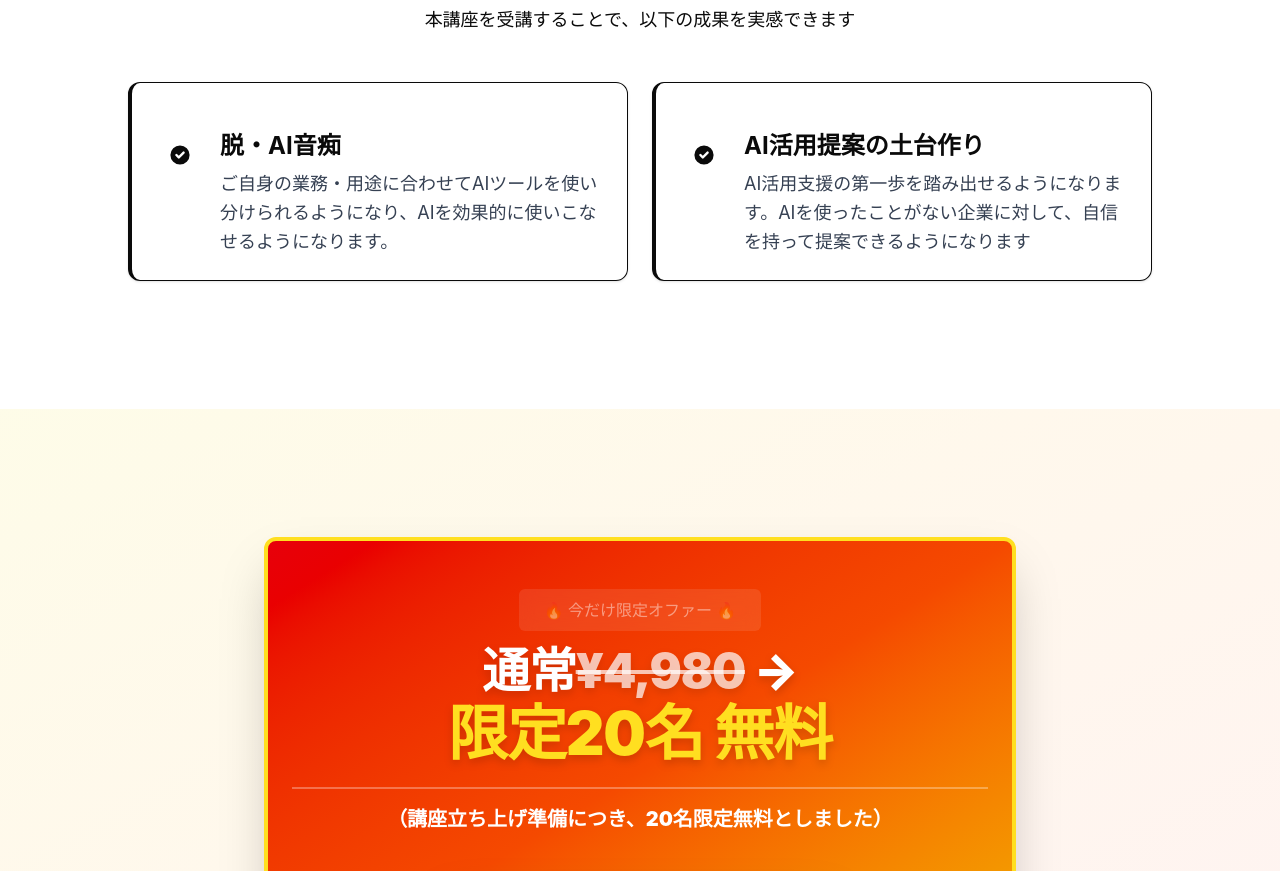
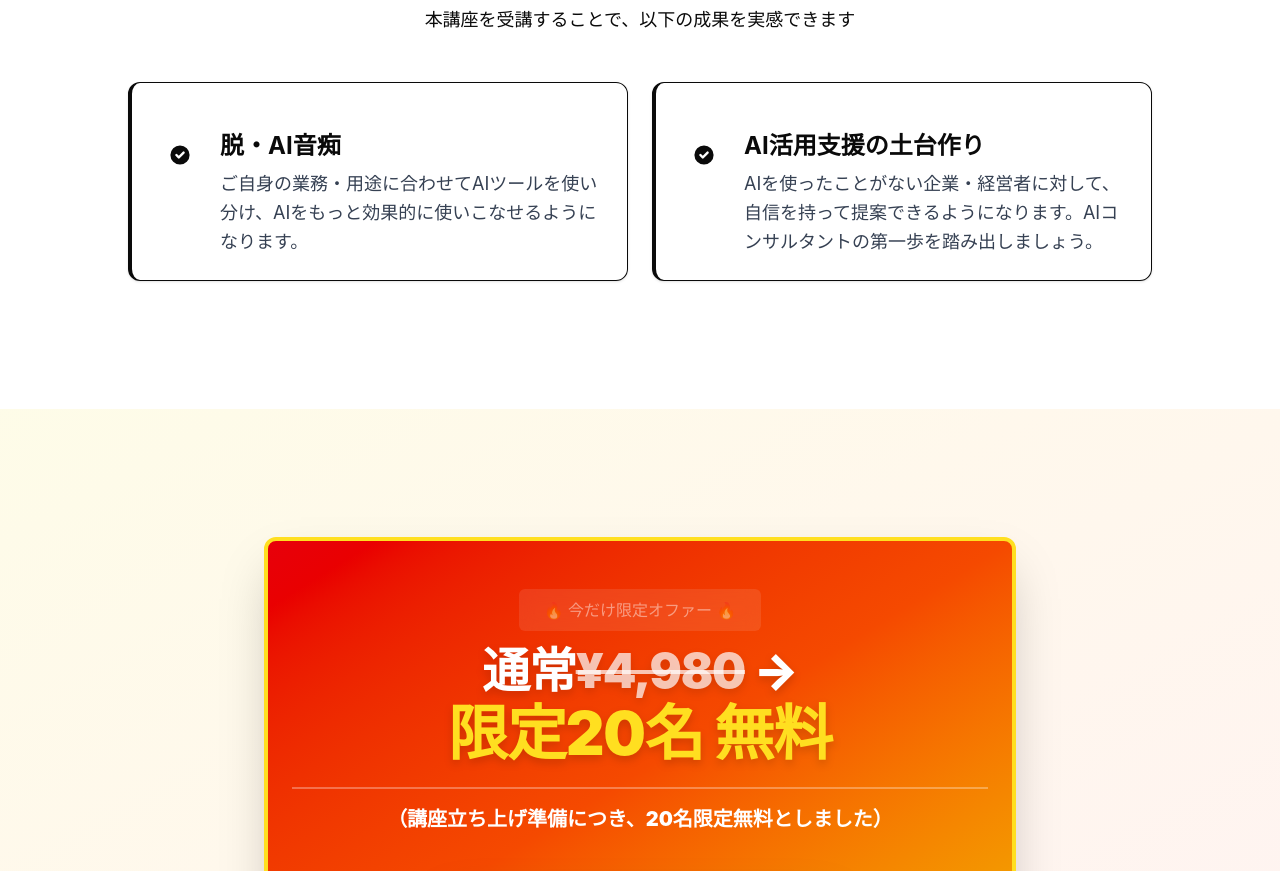
Before and after one commit to jam50tak/ai-consultant-lp-, a Next.js app: page / in a window 1280 px wide. Shown: the part 5320-6191 px from the top of the page. Built offline with nearby package versions, Linux system fonts and the light colour scheme.

Commit message:
Update Results section text

```diff
--- a/components/5.Results.tsx
+++ b/components/5.Results.tsx
@@ -4,11 +4,11 @@ export default function Results() {
   const results = [
     {
       title: '脱・AI音痴',
-      description: 'ご自身の業務・用途に合わせてAIツールを使い分けられるようになり、AIを効果的に使いこなせるようになります。',
+      description: 'ご自身の業務・用途に合わせてAIツールを使い分け、AIをもっと効果的に使いこなせるようになります。',
     },
    {
-      title: 'AI活用提案の土台作り',
-      description: 'AI活用支援の第一歩を踏み出せるようになります。AIを使ったことがない企業に対して、自信を持って提案できるようになります',
+      title: 'AI活用支援の土台作り',
+      description: 'AIを使ったことがない企業・経営者に対して、自信を持って提案できるようになります。AIコンサルタントの第一歩を踏み出しましょう。',
     },
   ];
 
```
